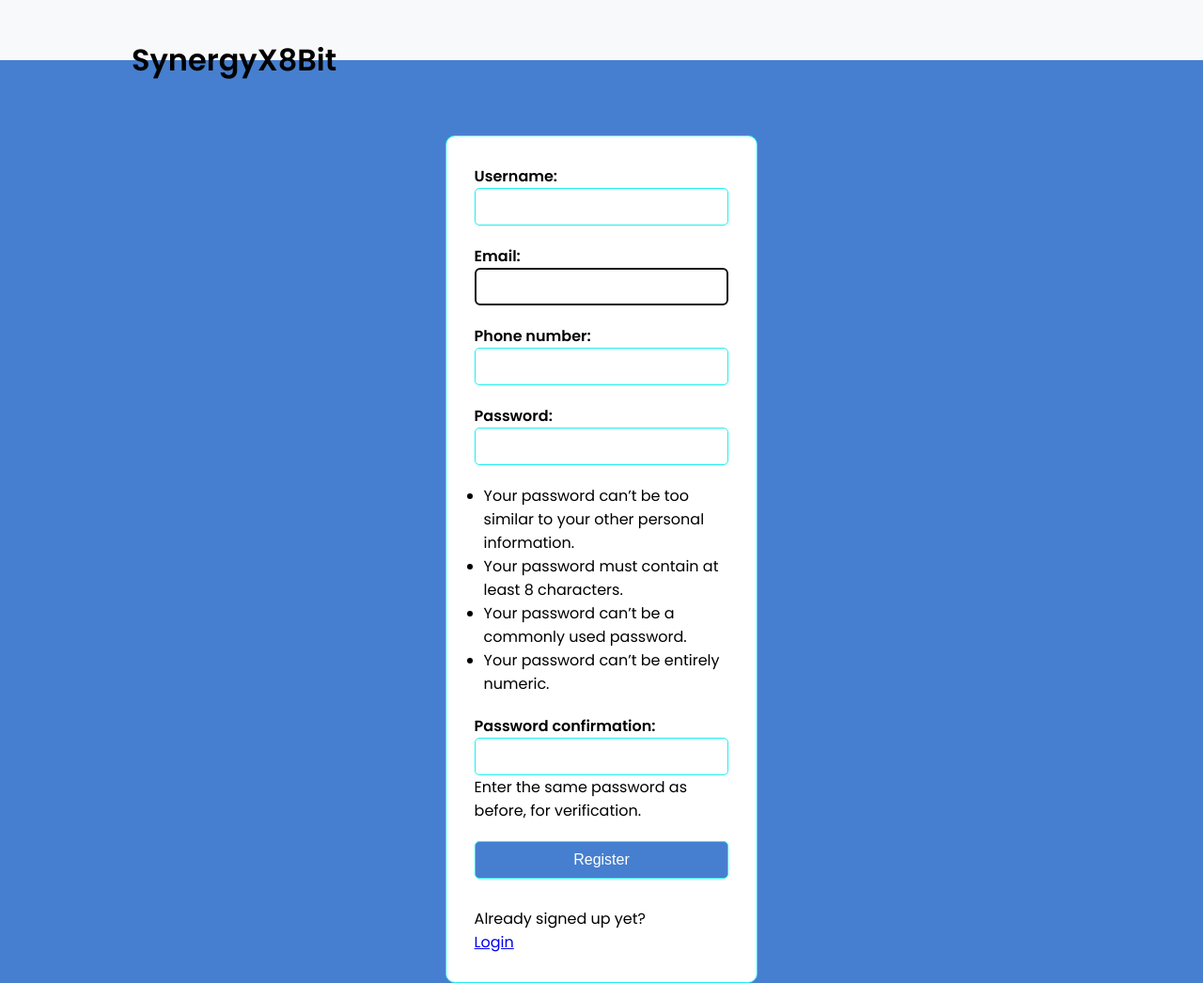
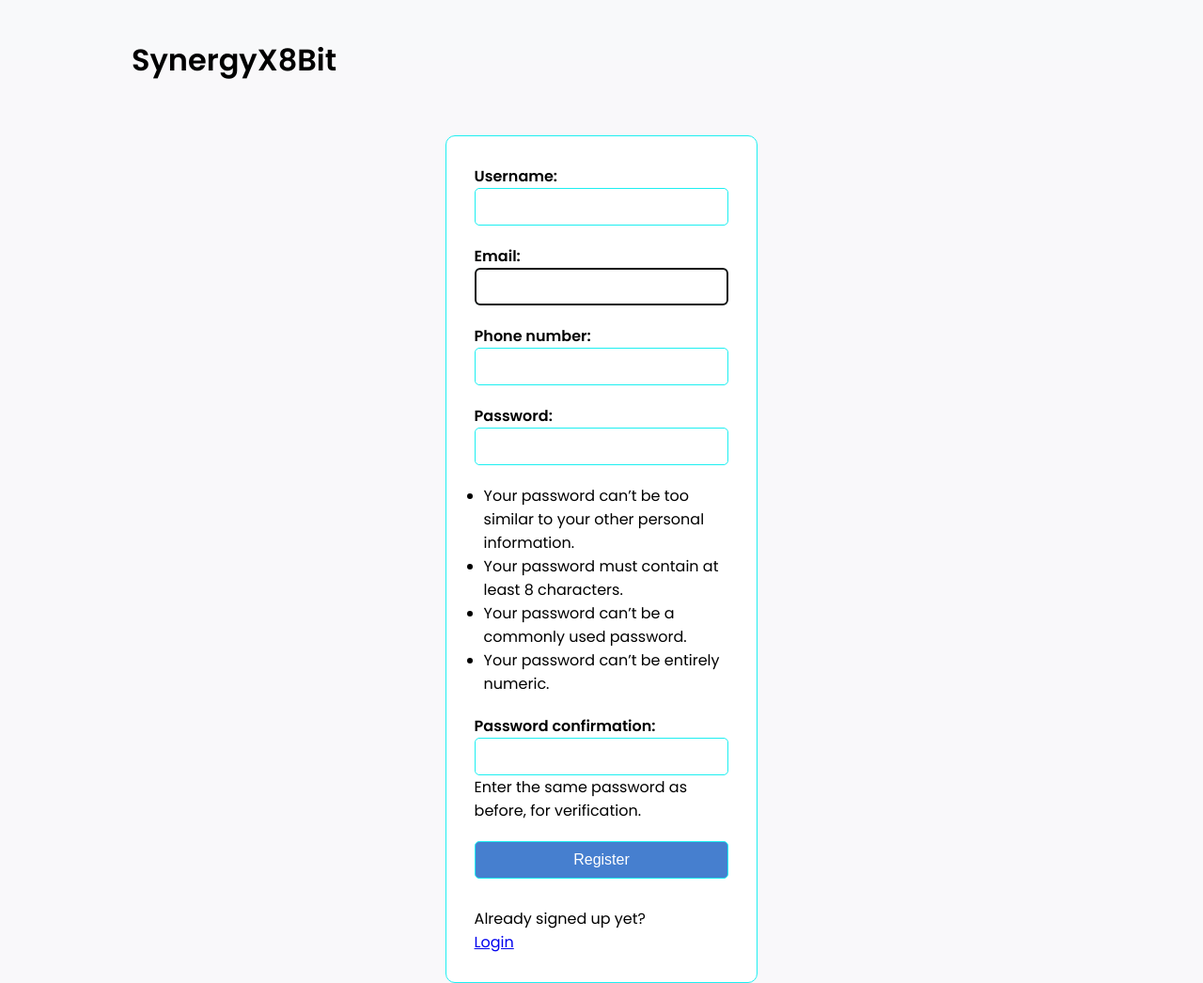
Before and after one commit to DeathlyMade/Sands-Of-Time, a Django app: page /register/ in a window 1280 px wide. Shown: the whole page at 94% size. Run offline with Django 4.2, Linux system fonts and the light colour scheme.

Commit message:
reverted the prev change

```diff
--- a/game/base/templates/login_register.html
+++ b/game/base/templates/login_register.html
@@ -7,7 +7,7 @@
         align-items: center;
         justify-content: center;
         font-family: 'Poppins', sans-serif;
-        background-color: #467fcf;
+        background-color: #f9f8fa;
     }
     .content{
         display: flex;
```
